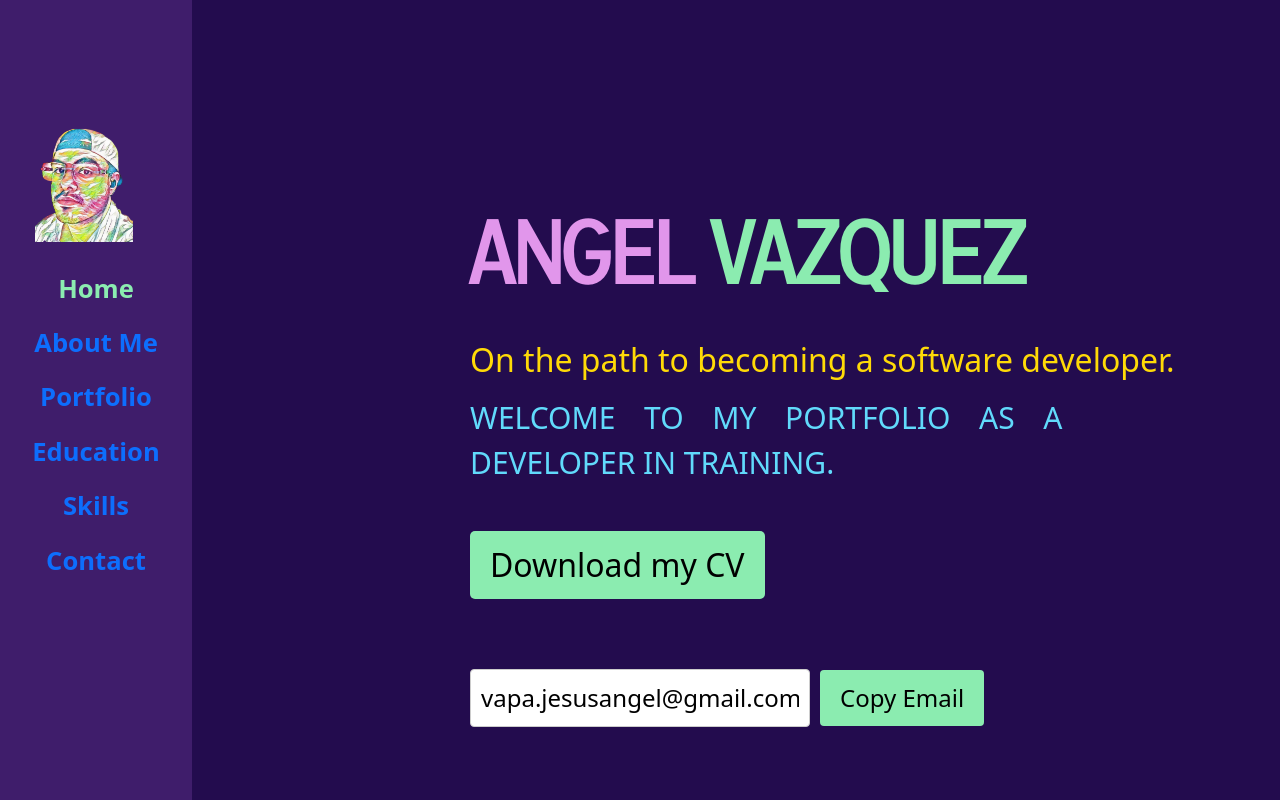
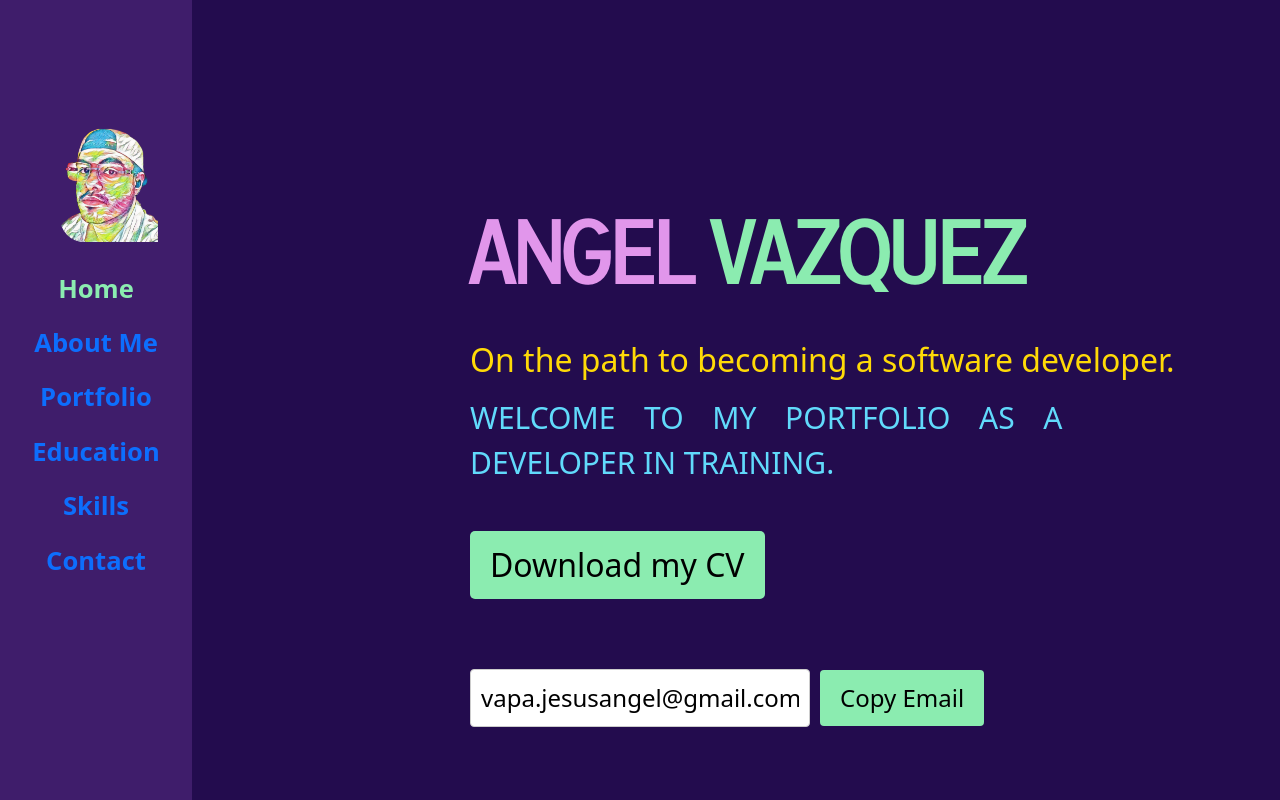
Before and after one commit to JesusVaPa/PortfolioWebsite, a React (Create React App) app: page / in a window 1280 px wide. Built offline with nearby package versions, Linux system fonts and the light colour scheme.

Commit message:
profile pic border erased

```diff
--- a/src/css/sidebar.css
+++ b/src/css/sidebar.css
@@ -64,8 +64,10 @@
 
 .profile-img {
     width: 100%;
-    height: auto;
+    height: 100%;
     transition: all 0.3s ease;
+    margin-left: 25px;
+    border-radius: 20%;
 }
 
 @media (max-width: 768px) {
```
